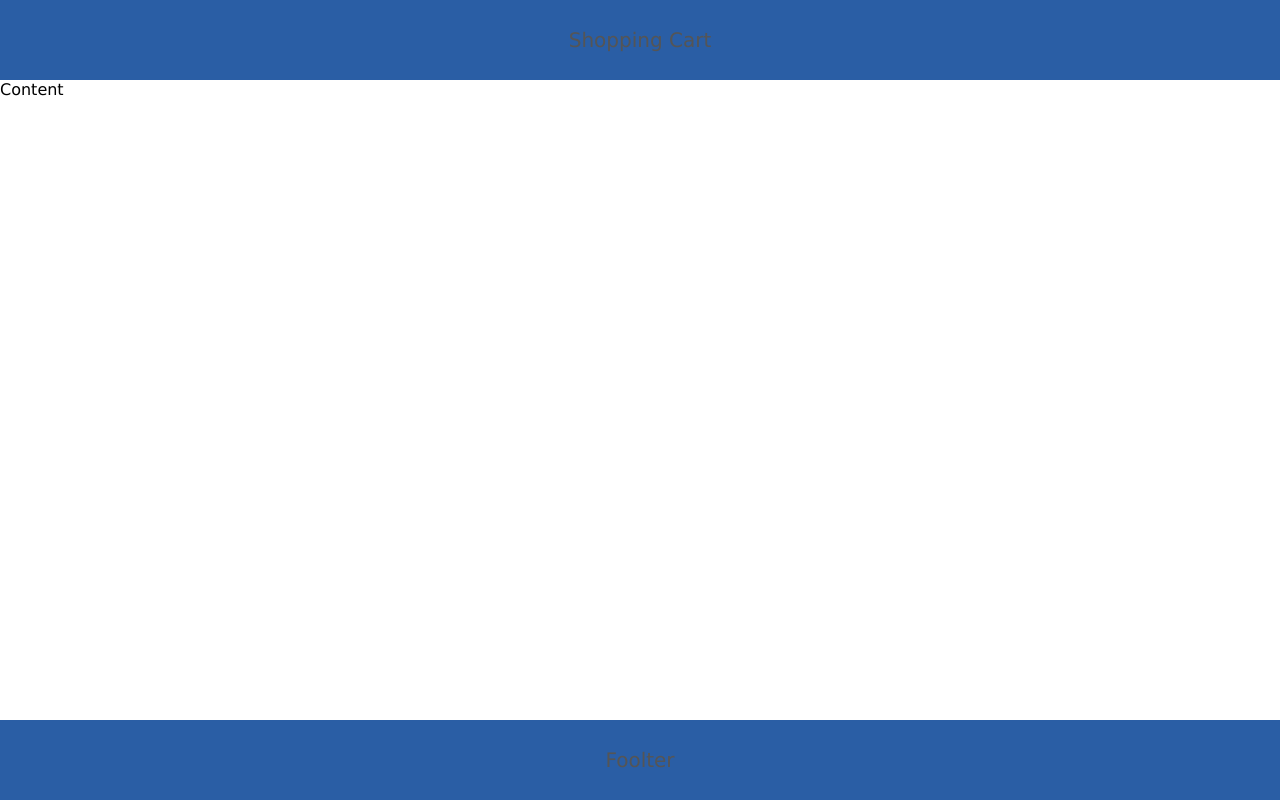
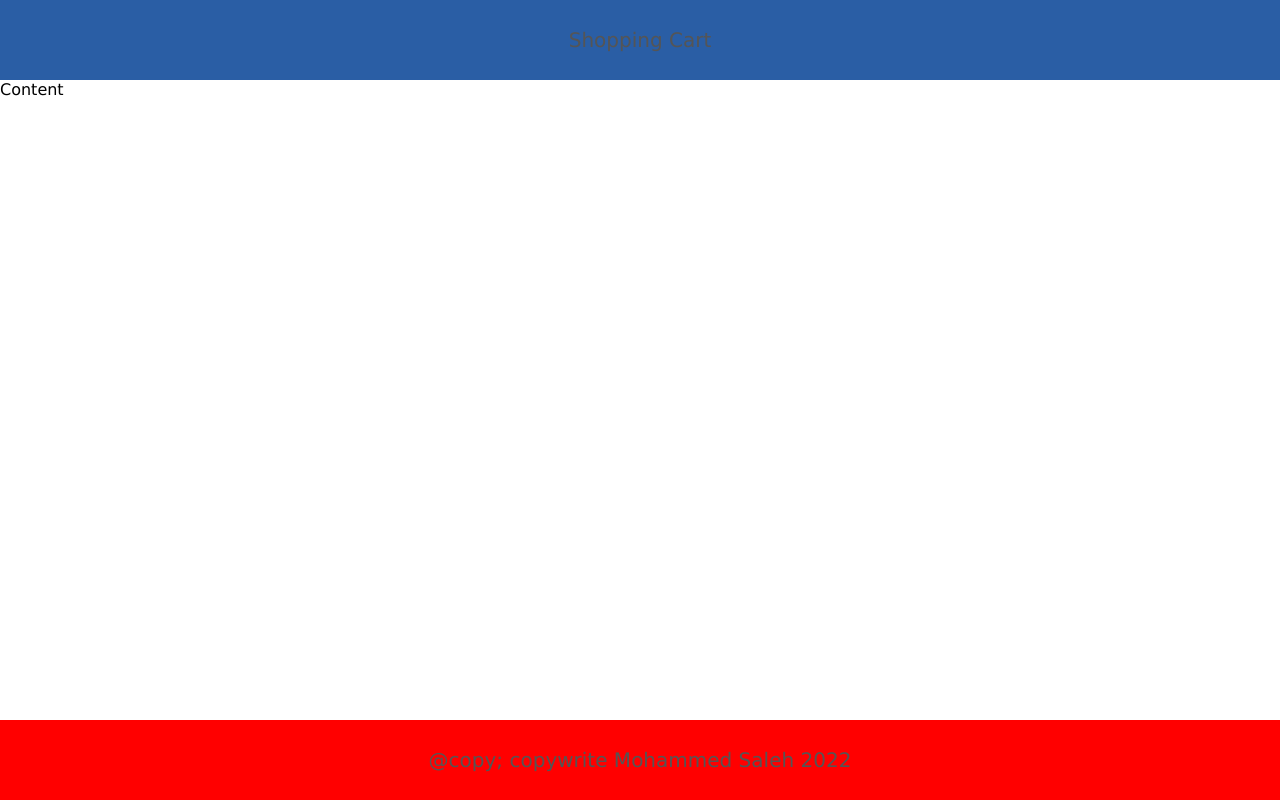
Before and after one commit to mohsaleh2010/react-shopping-cart, a React (Create React App) app in the folder Client/: page / in a window 1280 px wide. Built offline with nearby package versions, Linux system fonts and the light colour scheme.

Commit message:
Footerr-comp

```diff
--- a/Client/package.json
+++ b/Client/package.json
@@ -15,7 +15,7 @@
     "web-vitals": "^2.1.4"
   },
   "scripts": {
-    "sass": "gulp sass",
+    "sass": "gulp watchME",
     "start": "react-scripts start",
     "build": "react-scripts build",
     "test": "react-scripts test",
--- a/Client/src/App.js
+++ b/Client/src/App.js
@@ -1,12 +1,12 @@
 import Header from './Components/Header/Header'
-
+import Footer from './Components/Footer/Footer'
 function App() {
   return (
 
     <div className="layout">
       <Header />
       <main>Content</main>
-      <footer>Foolter</footer>
+      <Footer />
     </div>
 
   );
--- /dev/null
+++ b/Client/src/Components/Footer/Footer.js
@@ -0,0 +1,12 @@
+import React from 'react';
+import '../../css/Footer/Footer.css';
+
+function Footer() {
+
+    return (
+
+        <footer>@copy; copywrite Mohammed Saleh 2022</footer>
+
+    );
+}
+export default Footer;
--- /dev/null
+++ b/Client/src/Components/Footer/Footer.scss
@@ -0,0 +1,11 @@
+footer{
+    grid-area: footer;
+
+    background-color: #2a5ea5;
+    color: #555;
+    display: flex;
+    justify-content: center;
+    align-items: center;
+    font-size: 20px;
+
+  }
--- /dev/null
+++ b/Client/src/css/Footer/Footer.css
@@ -0,0 +1,9 @@
+footer {
+  grid-area: footer;
+  background-color: red;
+  color: #555;
+  display: flex;
+  justify-content: center;
+  align-items: center;
+  font-size: 20px;
+}
--- a/Client/src/index.css
+++ b/Client/src/index.css
@@ -19,15 +19,3 @@ height: 100vh;
  main{
    grid-area:main;
   }
-
-  footer{
-    grid-area: footer;
-
-    background-color: #2a5ea5;
-    color: #555;
-    display: flex;
-    justify-content: center;
-    align-items: center;
-    font-size: 20px;
-
-  }
```
Also changed, not shown: Client/gulpfile.js (+12 -4 lines).
